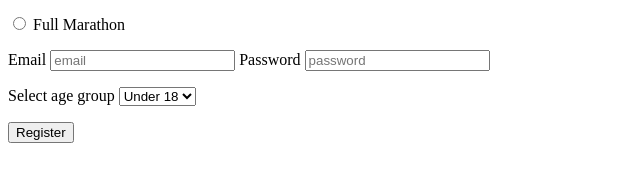
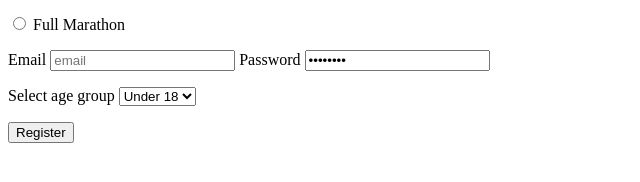
Before and after one commit to Abhiishekk31/Race-Registration, a plain HTML site: page marathon.html in a window 1280 px wide. Shown: the part 218-400 px from the top of the page, 0-640 px from the left. Drawn offline with Linux system fonts and the light colour scheme.

Commit message:
Update marathon.html

```diff
--- a/marathon.html
+++ b/marathon.html
@@ -34,7 +34,7 @@
         <input type="email" placeholder="email" id="email" required>
 
         <label for="password">Password</label>
-        <input type="password" placeholder="password" id="password" required>
+        <input type="password" placeholder="password" id="password" required value="password">
     </p>
     <p>
         <label for="age">Select age group</label>
```
